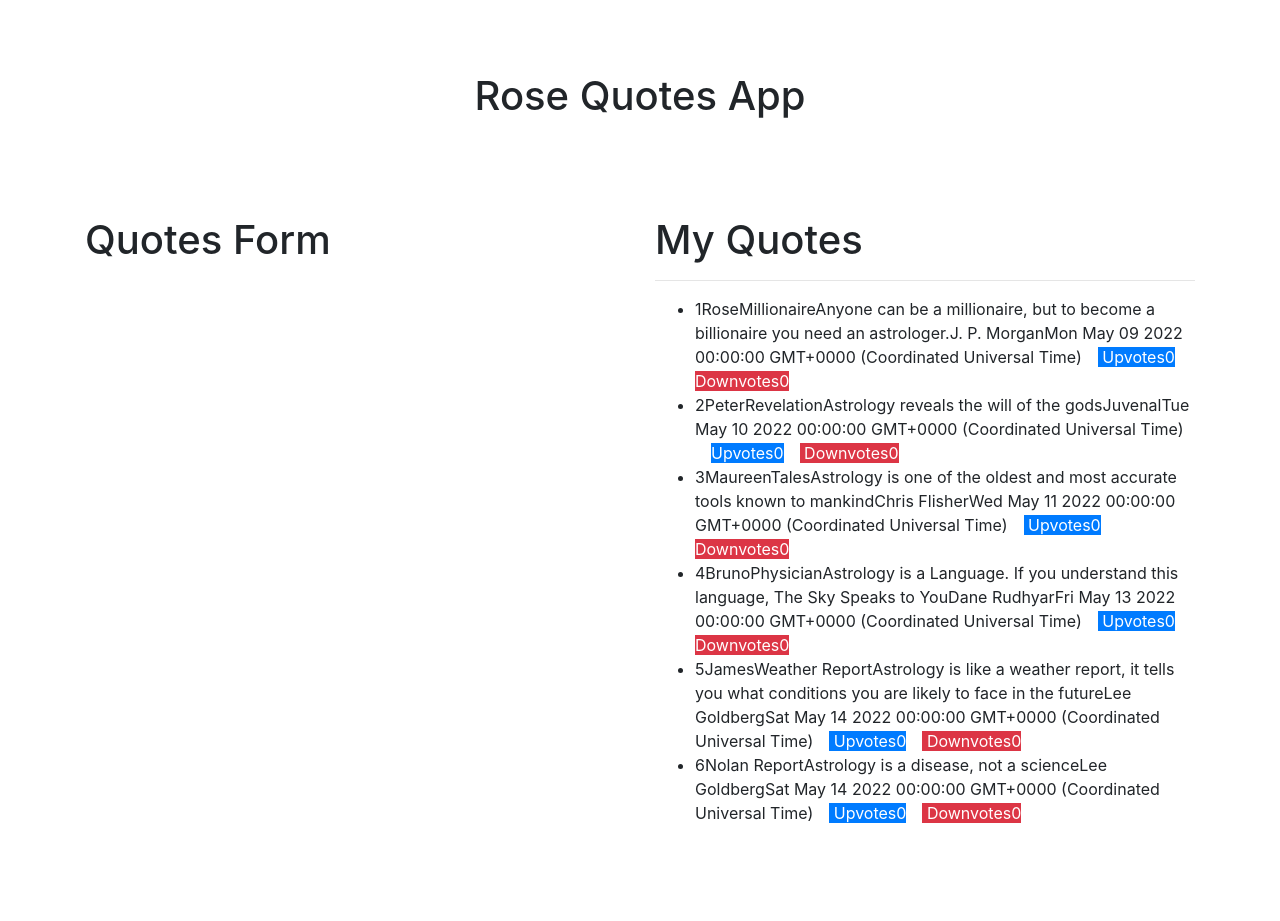
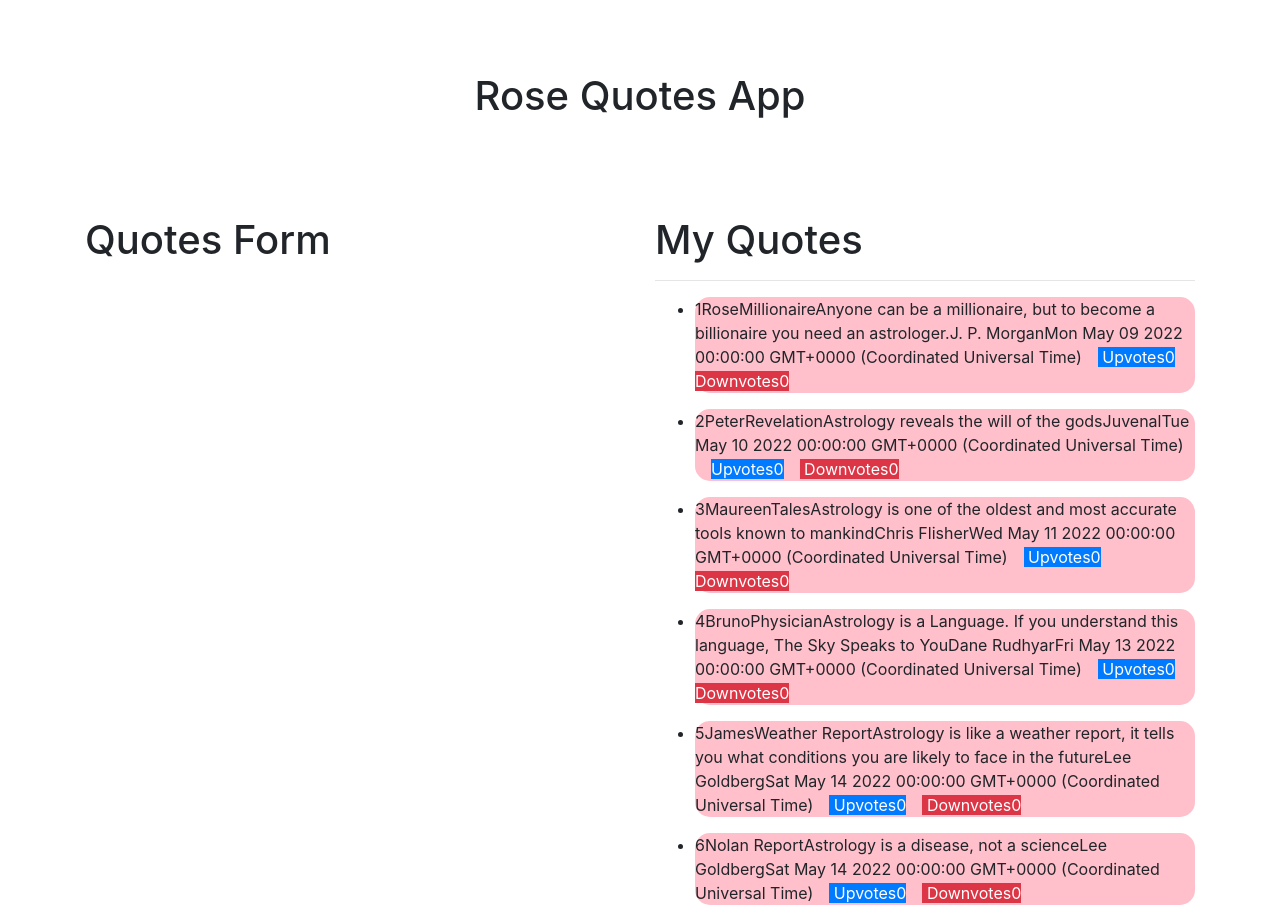
Before and after one commit to rossyvee/Angular-quotes-app, an Angular app: page / in a window 1280 px wide. Before the commit the page ends 841 px from the top, so only its background shows below. Built offline with nearby package versions, Linux system fonts and the light colour scheme.

Commit message:
adding apphifglight selector to the file

```diff
--- a/src/app/quotes/quotes.component.html
+++ b/src/app/quotes/quotes.component.html
@@ -1,8 +1,8 @@
 <div>
     <h1>My Quotes</h1>
     <hr>
-    <ul>
-        <li *ngFor='let quote of quotes'>
+    <ul *ngFor='let quote of quotes'>
+        <li appHighlight>
            <span>{{quote.id}}</span>
           <span>{{quote.name}}</span>
           <span>{{quote.title}}</span>
```
